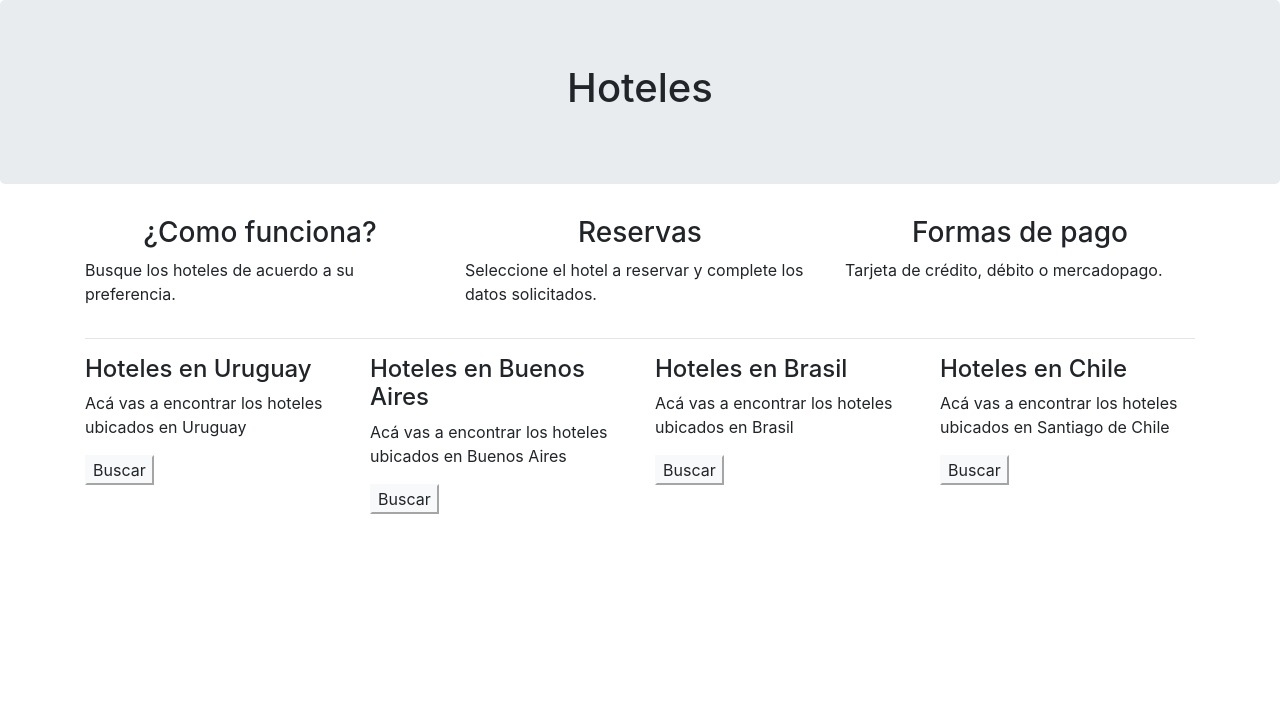
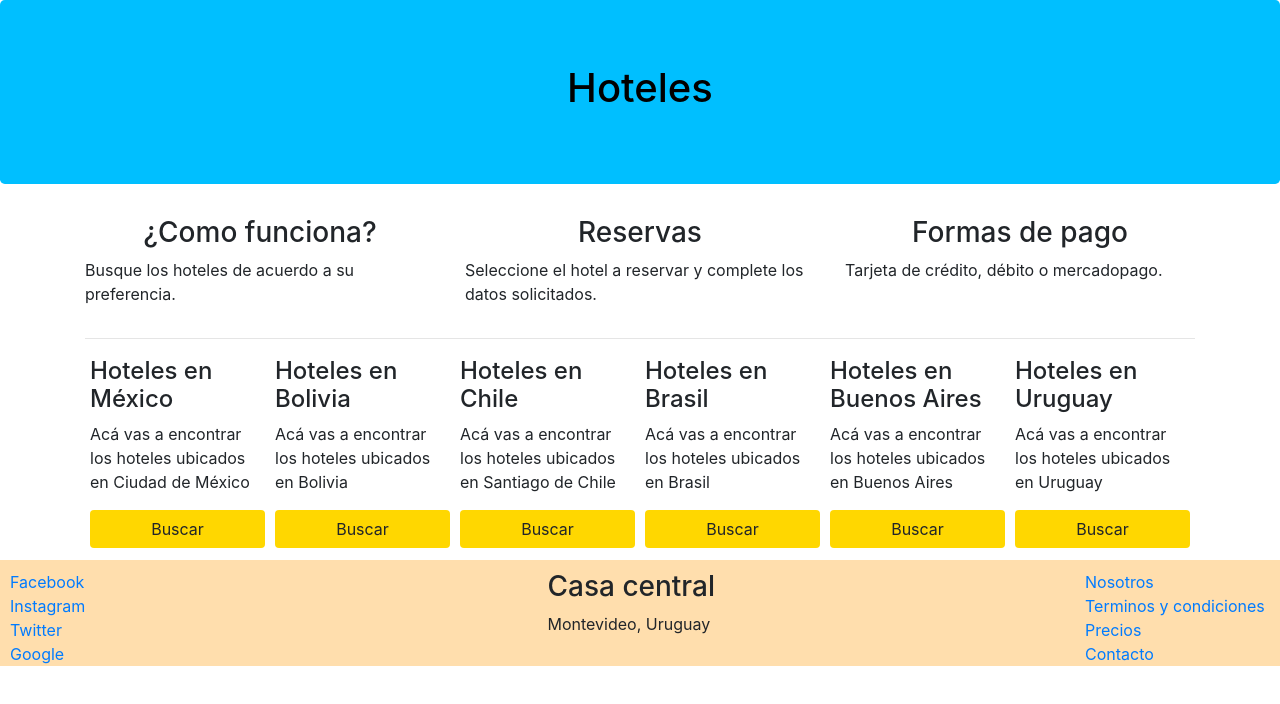
Before and after one commit to coutolourdes1/Coursera-Bootstrap4, a website: page index.html in a window 1280 px wide. Drawn offline with nearby package versions, Linux system fonts and the light colour scheme.

Commit message:
agregue estilos css

```diff
--- /dev/null
+++ b/css/style.css
@@ -0,0 +1,24 @@
+.jumbotron {
+    background-color: deepskyblue;
+    color: black;
+}
+
+.btn {
+    background-color: gold;
+}
+
+footer {
+    padding: 10px 10px 0 10px;
+    background-color: navajowhite;
+    margin-bottom: 0px;
+    margin-top: 10px;
+}
+
+.card-hotel {
+    flex: 1 150px;
+    padding: 2px 5px 2px 5px;
+}
+
+.btn-reserva {
+    width: 100%;
+}
--- a/index.html
+++ b/index.html
@@ -5,6 +5,7 @@
     <meta charset="utf-8">
     <meta name="viewport" content="width=device-width, initial-scale=1">
     <link href="node_modules/bootstrap/dist/css/bootstrap.min.css" rel="stylesheet">
+    <link href="css/style.css" rel="stylesheet">
     <title>Hoteles</title>
 </head>
 
@@ -29,30 +30,62 @@
         </div>
         <hr>
 
-        <div class="row">
-            <div class="col-sm-3">
+        <div class="d-flex flex-wrap flex-row-reverse">
+            <div class="card-hotel d-flex flex-column">
                 <h4> Hoteles en Uruguay</h4>
                 <p> Acá vas a encontrar los hoteles ubicados en Uruguay </p>
-                <button class="btn-light"> Buscar </button>
+                <button class="btn btn-reserva"> Buscar </button>
             </div>
-            <div class="col-sm-3">
+            <div class="card-hotel d-flex flex-column">
                 <h4> Hoteles en Buenos Aires</h4>
                 <p> Acá vas a encontrar los hoteles ubicados en Buenos Aires </p>
-                <button class="btn-light"> Buscar </button>
+                <button class="btn btn-reserva"> Buscar </button>
             </div>
-            <div class="col-sm-3">
+            <div class="card-hotel d-flex flex-column">
                 <h4> Hoteles en Brasil</h4>
                 <p> Acá vas a encontrar los hoteles ubicados en Brasil </p>
-                <button class="btn-light"> Buscar </button>
+                <button class="btn btn-reserva"> Buscar </button>
             </div>
-            <div class="col-sm-3">
+            <div class="card-hotel d-flex flex-column">
                 <h4> Hoteles en Chile</h4>
                 <p> Acá vas a encontrar los hoteles ubicados en Santiago de Chile </p>
-                <button class="btn-light"> Buscar </button>
+                <button class="btn btn-reserva"> Buscar </button>
+            </div>
+            <div class="card-hotel d-flex flex-column">
+                <h4> Hoteles en Bolivia</h4>
+                <p> Acá vas a encontrar los hoteles ubicados en Bolivia </p>
+                <button class="btn btn-reserva"> Buscar </button>
+            </div>
+            <div class="card-hotel d-flex flex-column">
+                <h4> Hoteles en México</h4>
+                <p> Acá vas a encontrar los hoteles ubicados en Ciudad de México </p>
+                <button class="btn btn-reserva"> Buscar </button>
             </div>
         </div>
     </div>
-    </div>
+    <footer>
+        <div class="row">
+            <div class="col-sm-5 d-flex flex-column ">
+                <a href="https://www.facebook.com"> Facebook </a>
+                <a href="https://www.instagram.com"> Instagram </a>
+                <a href="https://www.twitter.com"> Twitter </a>
+                <a href="https://www.google.com"> Google </a>
+            </div>
+            <div class="col-sm-5 d-flex flex-column">
+                <address>
+                    <h3> Casa central </h3>
+                    Montevideo, Uruguay
+                </address>
+            </div>
+            <div class="col d-flex flex-column">
+                <a href="https://www.nosotros.com"> Nosotros </a>
+                <a href="https://www.terminod.com"> Terminos y condiciones </a>
+                <a href="https://www.precios.com"> Precios </a>
+                <a href="https://www.contacto.com"> Contacto </a>
+            </div>
+
+        </div>
+    </footer>
 
     <script src="node_modules/jquery/dist/jquery.min.js"></script>
     <script src="node_modules/popper.js/dist/popper.min.js"></script>
```
